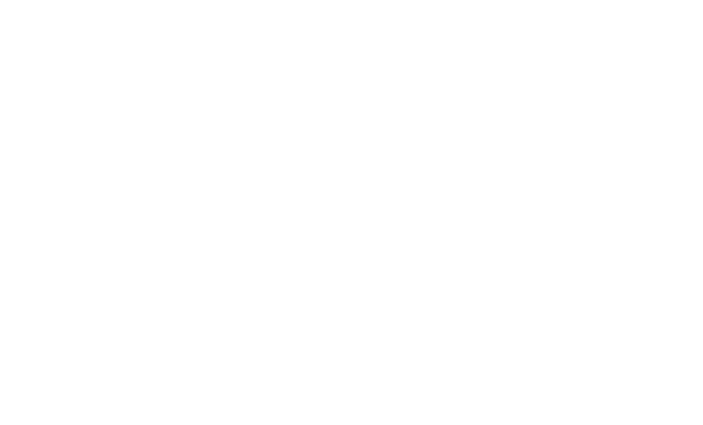
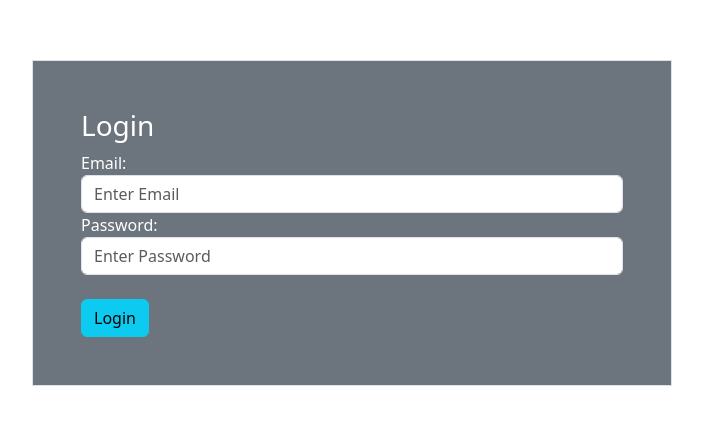
Before and after one commit to dev13-Vishnu/crud_application, a React (Vite) app in the folder frontend/: page /login in a window 1280 px wide. Before the commit this address had no page. Shown: the part 177-602 px from the top of the page, without its empty margins (288-991 px from the left). Built offline with nearby package versions, Linux system fonts and the light colour scheme.

Commit message:
Redux updated to handel Authentication authSlice created added authSlice to redux store redux store seppararted Modified fetchUsers for loign functionality login component created navbar created logout functionality  add protect routes

```diff
--- a/frontend/src/App.jsx
+++ b/frontend/src/App.jsx
@@ -5,6 +5,8 @@
 import 'bootstrap/dist/css/bootstrap.min.css';
 import { BrowserRouter, Routes, Route } from 'react-router-dom';
 import Update from './Update';
+import Login from './components/Login';
+import PrivateRoute from './PrivateRoute';
 
 
 function App() {
@@ -12,9 +14,11 @@
   return (
   <BrowserRouter>
     <Routes>
-      <Route path='/' element = {<Home/>}/>
+      {/* <Route path='/' element = {<Home/>}/>
       <Route path='/create' element= {<Create/>}/>
-      <Route path='/edit/:id' element= {<Update/>} />
+      <Route path='/edit/:id' element= {<Update/>} /> */}
+      <Route path='/login' element = {<Login/>} />
+      <Route path='/' element =  {<PrivateRoute><Home/></PrivateRoute>}/>
     </Routes>
   </BrowserRouter>
   )
--- /dev/null
+++ b/frontend/src/PrivateRoute.jsx
@@ -0,0 +1,9 @@
+import { useSelector } from "react-redux"
+import { Navigate } from "react-router-dom";
+
+const PrivateRoute = ({children}) => {
+    const {userToken} = useSelector((state) => state.auth);
+    return userToken ? children: < Navigate to='/login' />;
+};
+
+export default PrivateRoute;
--- /dev/null
+++ b/frontend/src/components/Login.jsx
@@ -0,0 +1,58 @@
+
+import React, { useState } from 'react'
+import { useDispatch, useSelector } from 'react-redux';
+import { useNavigate } from 'react-router-dom';
+import { loginUser } from '../redux/authSlice';
+
+const Login = () => {
+    const [email, setEmail] =useState("");
+    const [password, setPassword] = useState("");
+    const dispatch = useDispatch();
+    const navigate = useNavigate();
+    const {loading, error} = useSelector((state) => state.auth);
+
+    const handleSubmit = (e) => {
+        e.preventDefault();
+        dispatch(loginUser({email, password})).then((result) => {
+            if(result.meta.requestStatus === "fulfilled"){
+                navigate("/");
+            }
+        });
+    };
+
+  return (
+    <div className="d-flex w-100 vh-100 justify-content-center align-items-center">
+        <div className="w-50 border bg-secondary text-white p-5">
+            <h3>Login</h3>
+            <form onSubmit={handleSubmit}>
+                <div>
+                    <label htmlFor="">Email:</label>
+                    <input
+                     type="email"
+                     className='form-control'
+                     placeholder='Enter Email'
+                     value={email}
+                     onChange={(e)=>setEmail(e.target.value)}
+                    />
+                </div>
+                <div>
+                    <label htmlFor="">Password:</label>
+                    <input
+                     type="password"
+                     className='form-control'
+                     placeholder='Enter Password'
+                     value={password}
+                     onChange={(e) => setPassword(e.target.value)}
+                    />
+                </div>
+                <br />
+                <button className="btn btn-info" disabled = {loading}>
+                    {loading? "Logging in...":"Login"}
+                </button>
+            </form>
+        </div>
+    </div>
+  )
+}
+
+export default Login
--- a/frontend/src/redux/UserReducer.js
+++ b/frontend/src/redux/UserReducer.js
@@ -8,7 +8,7 @@
 //Fetch all users
 export const fetchUsers = createAsyncThunk("users/fetchUsers", async(_,{ rejectWithValue}) => {
     try {
-        const token = localStorage.getItem("userToken");
+        const token = getState().auth.userToken;
         if(!token) return rejectWithValue("Unauthorized: No token found");
         const response = await axios.get(API_URL,{
             headers: {Authorization:`Bearer ${token}`},
--- /dev/null
+++ b/frontend/src/redux/authSlice.js
@@ -0,0 +1,54 @@
+import { createAsyncThunk, createSlice } from "@reduxjs/toolkit";
+import axios from "axios";
+
+const API_URL = "http://localhost:5000/api/users";
+
+const token = localStorage.getItem("userToken");
+
+//Login Action
+export const loginUser = createAsyncThunk("auth/loginUser", async (credentials, { rejectWithValue } ) => {
+    try {
+        const response = await axios.post(`${API_URL}/login`, credentials);
+        localStorage.setItem("userToken", response.data.token);
+        localStorage.setItem("userData", JSON.stringify(response.data.user));
+        return response.data;
+    } catch (error) {
+        return rejectWithValue(error.response?.data?.message || "Login failed");
+    }
+});
+
+//Logout Action
+export const logoutUser = createAsyncThunk("auth/logoutUser", async() => {
+    localStorage.removeItem("userToken");
+    localStorage.removeItem("userData");
+    return null;
+});
+
+//Auth Slice
+const authSlice = createSlice({
+    name:"auth",
+    initialState: {
+        user: JSON.parse(localStorage.getItem("userData")) || null,
+        userToken: token || null,
+        loading: false,
+        error: null
+    },
+    reducers: {},
+    extraReducers: (builder) => {
+        builder
+        .addCase(loginUser.pending, (state) => {
+            state.loading = true;
+            state.error = null;
+        })
+        .addCase(loginUser.fulfilled, (state, action) => {
+            state.loading = false;
+            state.error = action.payload;
+        })
+        .addCase(logoutUser.fulfilled, (state) => {
+            state.user = null;
+            state.userToken = null;
+        });
+    }
+});
+
+export default authSlice.reducer;
--- a/frontend/src/redux/store.js
+++ b/frontend/src/redux/store.js
@@ -1,10 +1,12 @@
 import { configureStore } from "@reduxjs/toolkit";
 import UserReducer from "./UserReducer";
+import authReducer from './authSlice';
 
 const store = configureStore({
     reducer: {
         users: UserReducer,
-    }
-})
+        auth: authReducer
+    },
+});
 
 export default store
```
Also changed, not shown: frontend/src/components/Navbar.jsx (added, +32 -0 lines).
